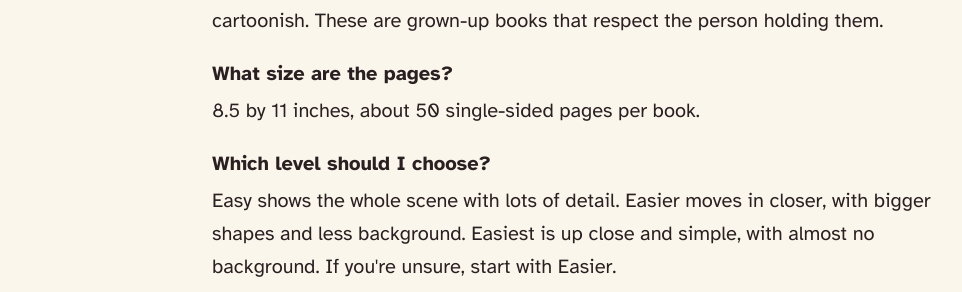
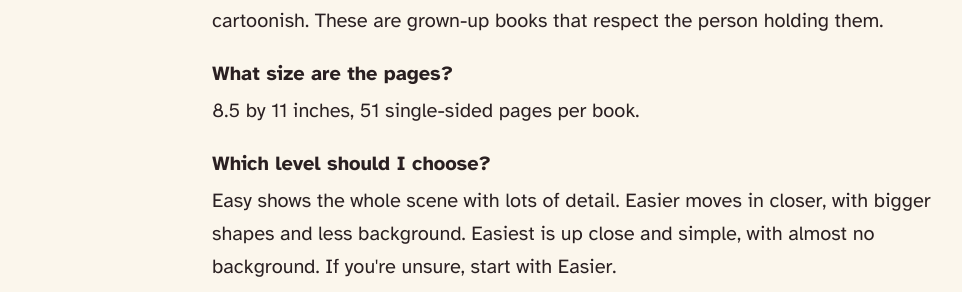
Before and after one commit to maplewingpress/maplewingpress, a Jekyll site: the page built from dreams/index.html, in a window 1280 px wide and 900 px high, scrolled down 1715 px. Shown: the part 288-580 px from the top of the window, without its empty margins (68-1030 px from the left). Built offline with Jekyll 4.4.1, drawn with Linux system fonts in a browser that asks for light colours.

Commit message:
Match the Copywriter's FAQ wording: 51 pages per book
Co-Authored-By: Claude Opus 5.5 (1M context) <noreply@anthropic.com>
Claude-Session: https://claude.ai/code/session_01ExhB8rXZm56c3hBbj4GzvL

```diff
--- a/dreams/index.html
+++ b/dreams/index.html
@@ -34,7 +34,7 @@ description: Maplewing Dreams coloring books for seniors and older adults, inclu
   <dt>Are they children's books?</dt>
   <dd>No. Children may enjoy coloring them too, but every Maplewing Dreams book is designed with older adults in mind. The art is realistic and gentle, never cartoonish. These are grown-up books that respect the person holding them.</dd>
   <dt>What size are the pages?</dt>
-  <dd>8.5 by 11 inches, about 50 single-sided pages per book.</dd>
+  <dd>8.5 by 11 inches, 51 single-sided pages per book.</dd>
   <dt>Which level should I choose?</dt>
   <dd>Easy shows the whole scene with lots of detail. Easier moves in closer, with bigger shapes and less background. Easiest is up close and simple, with almost no background. If you're unsure, start with Easier.</dd>
 </dl>
```
